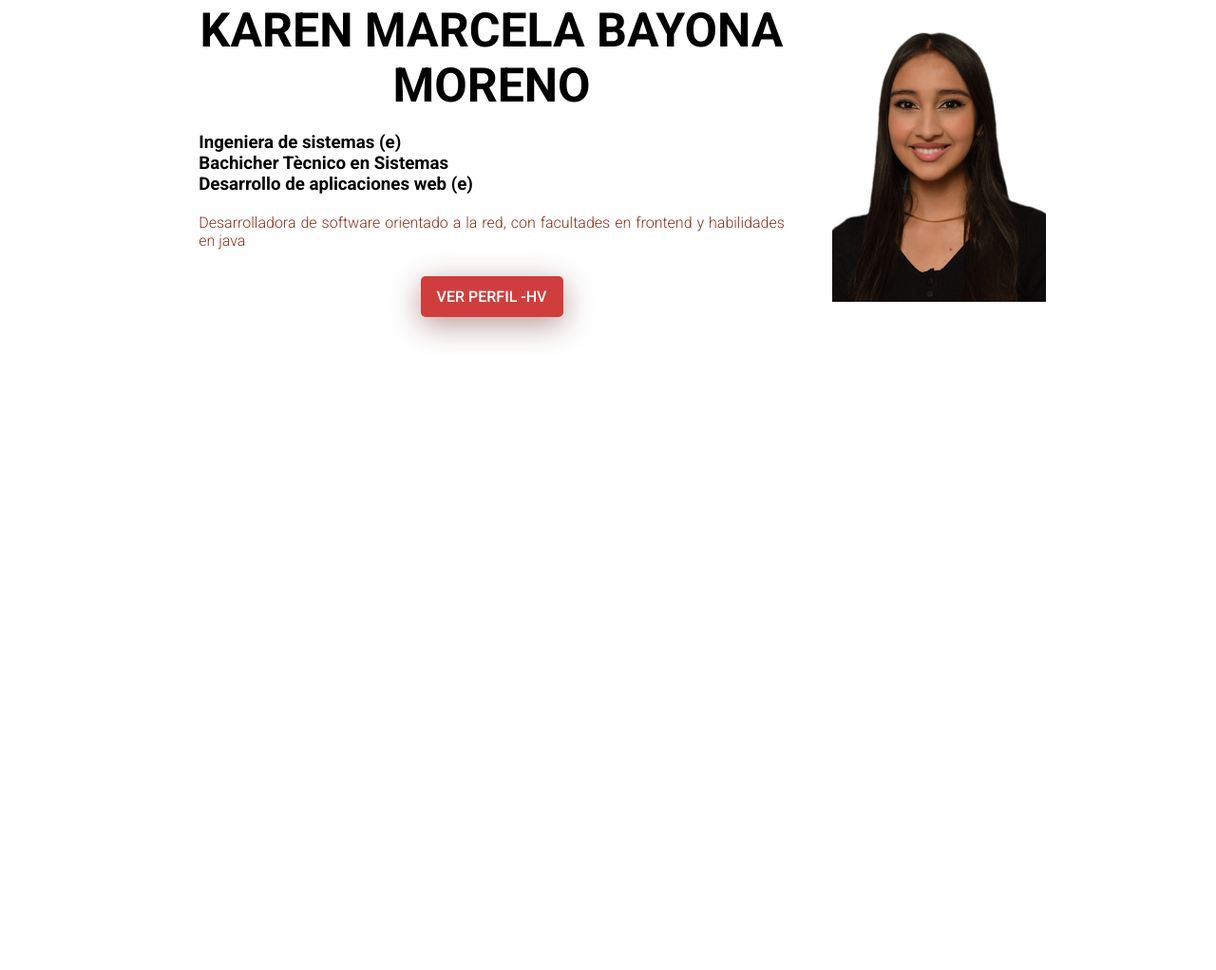
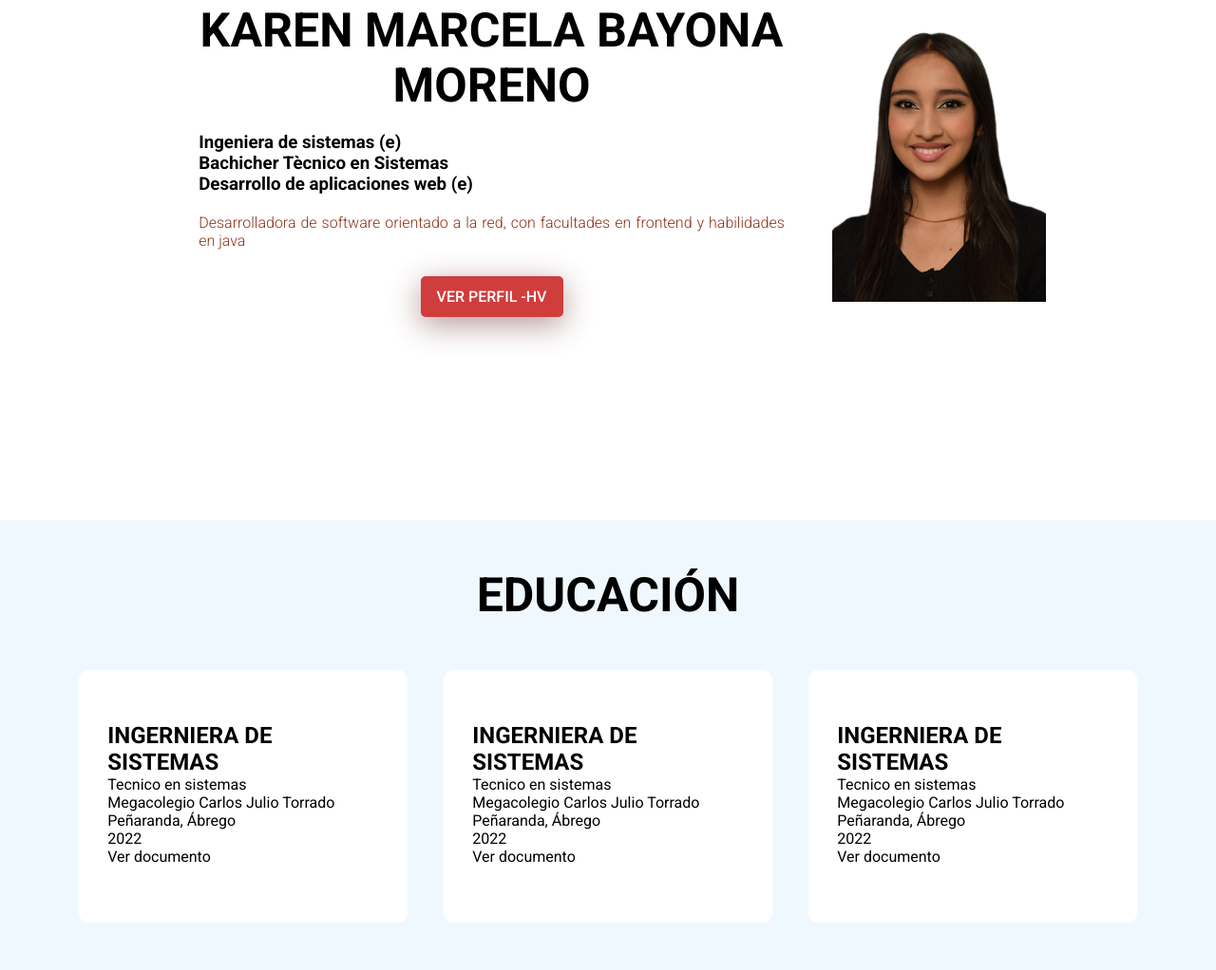
Before and after one commit to KarenMarcela/CURRICULUM, a plain HTML site: page index.html in a window 1280 px wide. Shown: the part 132-1154 px from the top of the page at 95% size. Before the commit the page ends 800 px from the top, so only its background shows below. Drawn offline with Linux system fonts and the light colour scheme.

Commit message:
Modified index.html

```diff
--- a/index.html
+++ b/index.html
@@ -48,5 +48,40 @@
 
         </div>
     </header>
+
+    <!-- SECTION EDUCATION -->
+    <section id="educacion" class="educacion">
+        <div class="contenedor">
+            <div class="contenedor_educacion">
+                <div class="title">
+                    <h1>EDUCACIÓN</h1>
+                </div>
+                <div class="articulo">
+                    <i></i>
+                    <h3>Ingerniera de sistemas</h3>
+                    <p>Tecnico en sistemas</p>
+                    <p>Megacolegio Carlos Julio Torrado Peñaranda, Ábrego</p>
+                    <p>2022</p>
+                    <a href="#" target="_blank">Ver documento</a>
+                </div>
+                <div class="articulo">
+                    <i></i>
+                    <h3>Ingerniera de sistemas</h3>
+                    <p>Tecnico en sistemas</p>
+                    <p>Megacolegio Carlos Julio Torrado Peñaranda, Ábrego</p>
+                    <p>2022</p>
+                    <a href="#" target="_blank">Ver documento</a>
+                </div>
+                <div class="articulo">
+                    <i></i>
+                    <h3>Ingerniera de sistemas</h3>
+                    <p>Tecnico en sistemas</p>
+                    <p>Megacolegio Carlos Julio Torrado Peñaranda, Ábrego</p>
+                    <p>2022</p>
+                    <a href="#" target="_blank">Ver documento</a>
+                </div>
+            </div>
+        </div>
+    </section>
 </body>
 </html>
```
